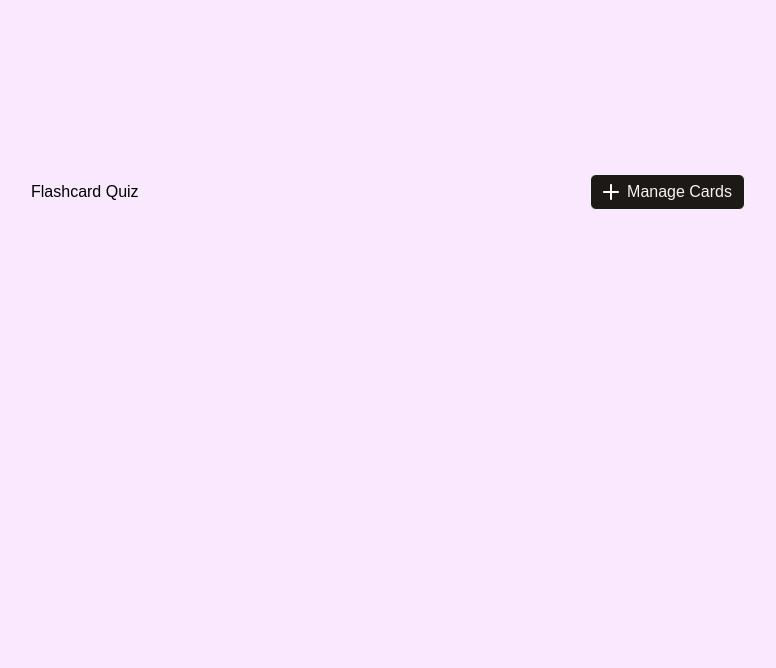
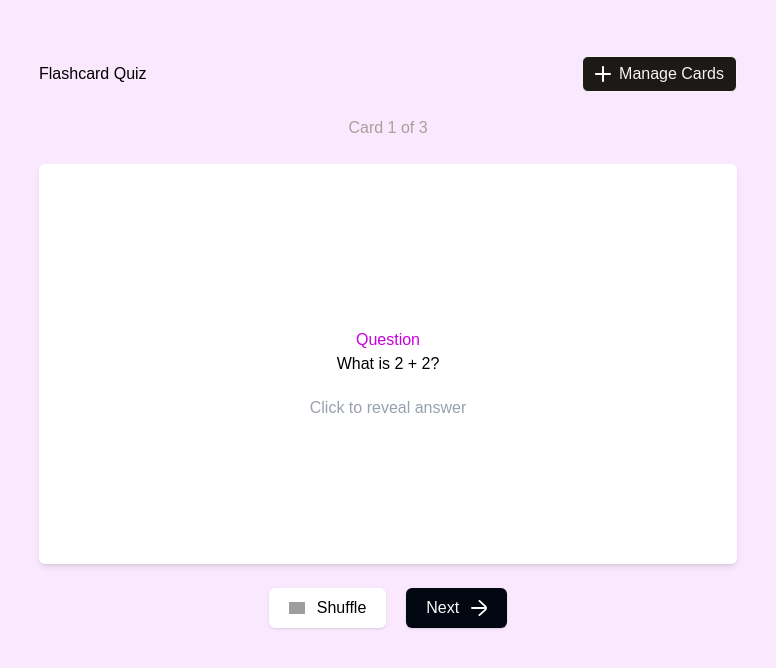
Before and after one commit to renjastine/flashcard-app, a Next.js app: page / in a window 1280 px wide. Shown: the top 668 px of the page, without its empty margins (252-1028 px from the left). Built offline with nearby package versions, Linux system fonts and the light colour scheme; grey boxes are pictures that could not be loaded.

Commit message:
Flashcard design done

```diff
--- /dev/null
+++ b/app/components/Flashcards.tsx
@@ -0,0 +1,31 @@
+'use client';
+import React, { useState } from 'react'
+
+const Flashcards = () => {
+  const [flipped, setFlipped] = useState(false);
+
+  return (
+    <div
+      onClick={() => setFlipped(!flipped)}
+      className={`card w-full h-[400px] relative cursor-pointer ${flipped ? "flip" : ""}`}
+    >
+      <div className="card-face bg-white h-full flex flex-col justify-center items-center rounded-md shadow-md">
+        <div className='my-5 flex flex-col justify-center items-center w-full'>
+          <p className='text-fuchsia-600'>Question</p>
+          <p className='w-full text-center text-wrap max-h-72 overflow-auto-y'>What is 2 + 2?</p>
+        </div>
+        <p className='text-gray-400'>Click to reveal answer</p>
+      </div>
+
+      <div className="card-face card-back bg-linear-35 from-purple-500 to-purple-400 h-full flex flex-col justify-center items-center rounded-md shadow-md">
+        <div className='my-5 flex flex-col justify-center items-center w-full'>
+          <p className='text-white'>Answer</p>
+          <p className='w-full text-center text-wrap max-h-72 overflow-auto-y text-white'>4</p>
+        </div>
+        <p className='text-gray-200'>Click to see question</p>
+      </div>
+    </div>
+  )
+}
+
+export default Flashcards
--- a/app/globals.css
+++ b/app/globals.css
@@ -3,6 +3,7 @@
 :root {
   --background: #ffffff;
   --foreground: #171717;
+  padding-block: 5vh;
 }
 
 @theme inline {
@@ -12,3 +13,23 @@
 body {
   font-family: var(--font-poppins);
 }
+
+.card {
+  transform-style: preserve-3d;
+  transition: transform 0.6s;
+}
+
+.card.flip {
+  transform: rotateY(180deg);
+}
+
+.card-face {
+  backface-visibility: hidden;
+  position: absolute;
+  width: 100%;
+  height: 100%;
+}
+
+.card-back {
+  transform: rotateY(180deg);
+}
--- a/app/page.tsx
+++ b/app/page.tsx
@@ -1,15 +1,16 @@
+import Header from "./components/Header";
+import NumOfCards from "./components/NumOfCards";
+import Controls from "./components/Controls";
+import Flashcards from "./components/Flashcards";
 
 export default function Home() {
   return (
     <div className="flex justify-center w-screen">
-      <main className="h-96 flex justify-center items-center p-2 w-full max-w-[730px]">
-        <div className="flex justify-between items-center w-full">
-          <h1 className="">Flashcard Quiz</h1>
-          <button className="flex items-center border px-3 gap-2 h-9 bg-stone-900 text-stone-100 rounded-md">
-            <img className="w-4" src="/add-white.svg" alt="add" />
-            Manage Cards
-          </button>
-        </div>
+      <main className="flex flex-col justify-center items-center p-4 w-full max-w-[730px] gap-6">
+        <Header />
+        <NumOfCards />
+        <Flashcards />
+        <Controls />
       </main>
     </div>
   );
```
